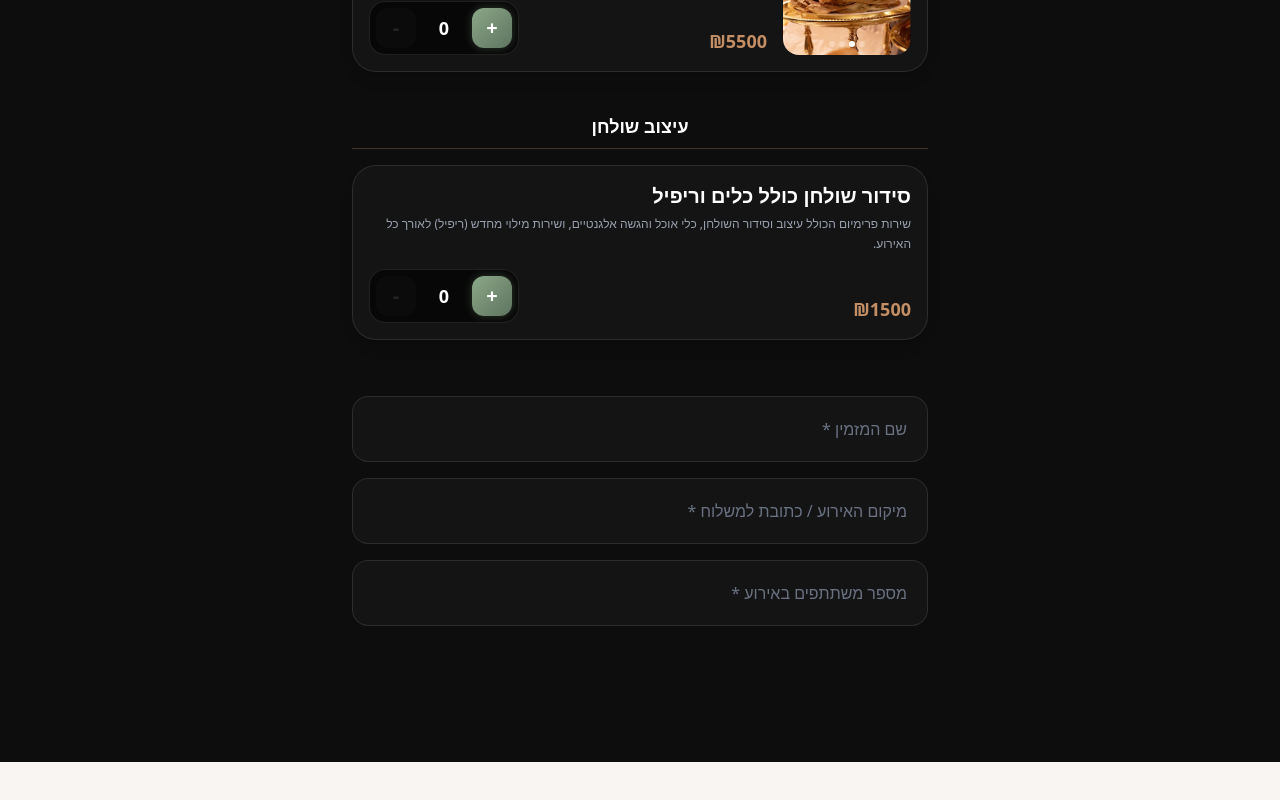
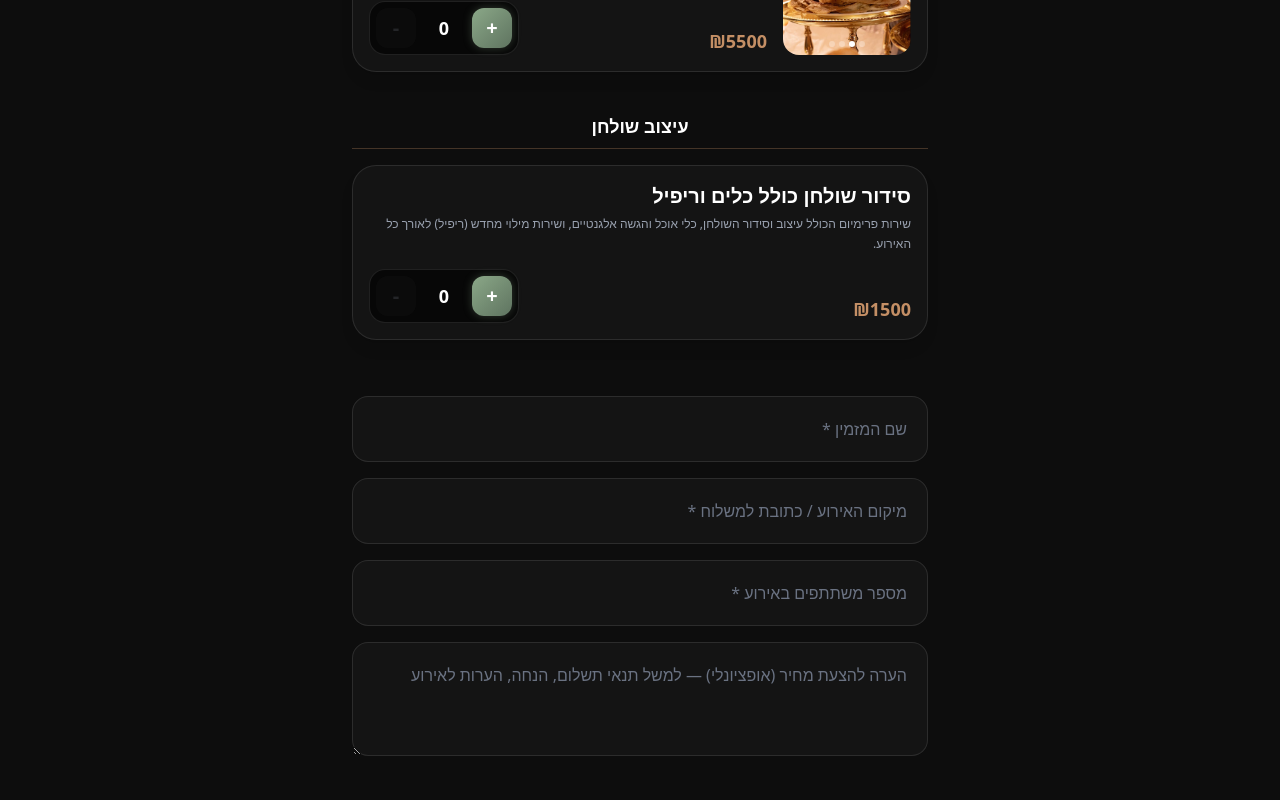
Before and after one commit to oriIsrael856/lahilula, a Next.js app: page / in a window 1280 px wide. Shown: the part 9174-9974 px from the top of the page. Before the commit the page ends 9936 px from the top, so only its background shows below. Built offline with nearby package versions, Linux system fonts and the light colour scheme.

Commit message:
Add optional note field to price quotes

```diff
--- a/src/app/page.tsx
+++ b/src/app/page.tsx
@@ -480,7 +480,7 @@ function MenuItem({ item, qty, update }: { item: any, qty: number, update: (id:
 // --- הרכיב הראשי ---
 export default function Home() {
   const [cart, setCart] = useState<Record<number, number>>({});
-  const [info, setInfo] = useState({ name: '', address: '', guests: '' });
+  const [info, setInfo] = useState({ name: '', address: '', guests: '', note: '' });
   const [errors, setErrors] = useState({ name: false, address: false, guests: false });
   const [activeCategory, setActiveCategory] = useState("הכל");
   const [bgIndex, setBgIndex] = useState(0);
@@ -621,7 +621,8 @@ export default function Home() {
         return `• ${item?.name} (${q} יח') - ₪${(item?.price || 0) * q}`;
       }).join('\n');
 
-    const text = `הזמנה חדשה מ-La Hilula 🌿\n\nפירוט המנות:\n${items}\n\nסה"כ לתשלום: ₪${subtotal}\n\nפרטי האירוע:\nשם המזמין: ${info.name}\nמיקום/כתובת: ${info.address}\nמספר אורחים: ${info.guests}`;
+    const noteLine = info.note.trim() ? `\n\nהערות:\n${info.note.trim()}` : '';
+    const text = `הזמנה חדשה מ-La Hilula 🌿\n\nפירוט המנות:\n${items}\n\nסה"כ לתשלום: ₪${subtotal}\n\nפרטי האירוע:\nשם המזמין: ${info.name}\nמיקום/כתובת: ${info.address}\nמספר אורחים: ${info.guests}${noteLine}`;
     window.open(`https://wa.me/972506669062?text=${encodeURIComponent(text)}`);
   };
 
@@ -634,6 +635,13 @@ export default function Home() {
     });
 
     const logoUrl = window.location.origin + '/logo.jpg';
+
+    const escapeHtml = (value: string) =>
+      value.replace(/&/g, '&amp;').replace(/</g, '&lt;').replace(/>/g, '&gt;').replace(/"/g, '&quot;');
+
+    const noteSection = info.note.trim()
+      ? `<div class="note-section"><div class="label">הערות</div><div class="note-text">${escapeHtml(info.note.trim())}</div></div>`
+      : '';
 
     const quoteHTML = `
       <html dir="rtl">
@@ -651,6 +659,8 @@ export default function Home() {
             th { text-align: right; padding: 15px; border-bottom: 2px solid #eee; color: #C48F65; }
             td { padding: 15px; border-bottom: 1px solid #eee; }
             .total-row { font-size: 24px; font-weight: bold; color: #C48F65; text-align: left; margin-top: 30px; }
+            .note-section { background: #fff8f0; border: 1px solid rgba(196, 143, 101, 0.3); border-radius: 10px; padding: 16px 20px; margin-bottom: 30px; margin-top: 24px; }
+            .note-text { font-size: 15px; line-height: 1.6; white-space: pre-wrap; color: #444; }
             .footer { text-align: center; margin-top: 50px; font-size: 12px; color: #888; border-top: 1px solid #eee; padding-top: 20px; }
             @media print { body { padding: 0; } .no-print { display: none; } }
           </style>
@@ -701,6 +711,7 @@ export default function Home() {
             </tbody>
           </table>
           <div class="total-row">סה"כ לתשלום: ₪${subtotal}</div>
+          ${noteSection}
           <div class="footer">תודה שבחרתם בנו! La Hilula - אילנית ישראל<br/>ט.ל.ח | הצעת המחיר תקפה ל-14 יום</div>
         </body>
       </html>
@@ -1023,6 +1034,17 @@ export default function Home() {
                     />
                     {errors.guests && <p role="alert" className="text-red-400 text-xs mt-1 mr-2">נא למלא מספר אורחים</p>}
                 </div>
+
+                <div>
+                    <label htmlFor="note" className="sr-only">הערה להצעת מחיר</label>
+                    <textarea
+                        id="note"
+                        rows={3}
+                        placeholder="הערה להצעת מחיר (אופציונלי) — למשל תנאי תשלום, הנחה, הערות לאירוע"
+                        className="w-full bg-[#161616]/90 backdrop-blur-sm border border-white/10 p-5 rounded-2xl outline-none transition-colors placeholder:text-gray-500 focus:ring-2 focus:ring-[#C48F65] focus:border-[#D4A5A5]/50 resize-y min-h-[5rem]"
+                        onChange={e => setInfo({ ...info, note: e.target.value })}
+                    />
+                </div>
             </form>
         </div>
 
```
